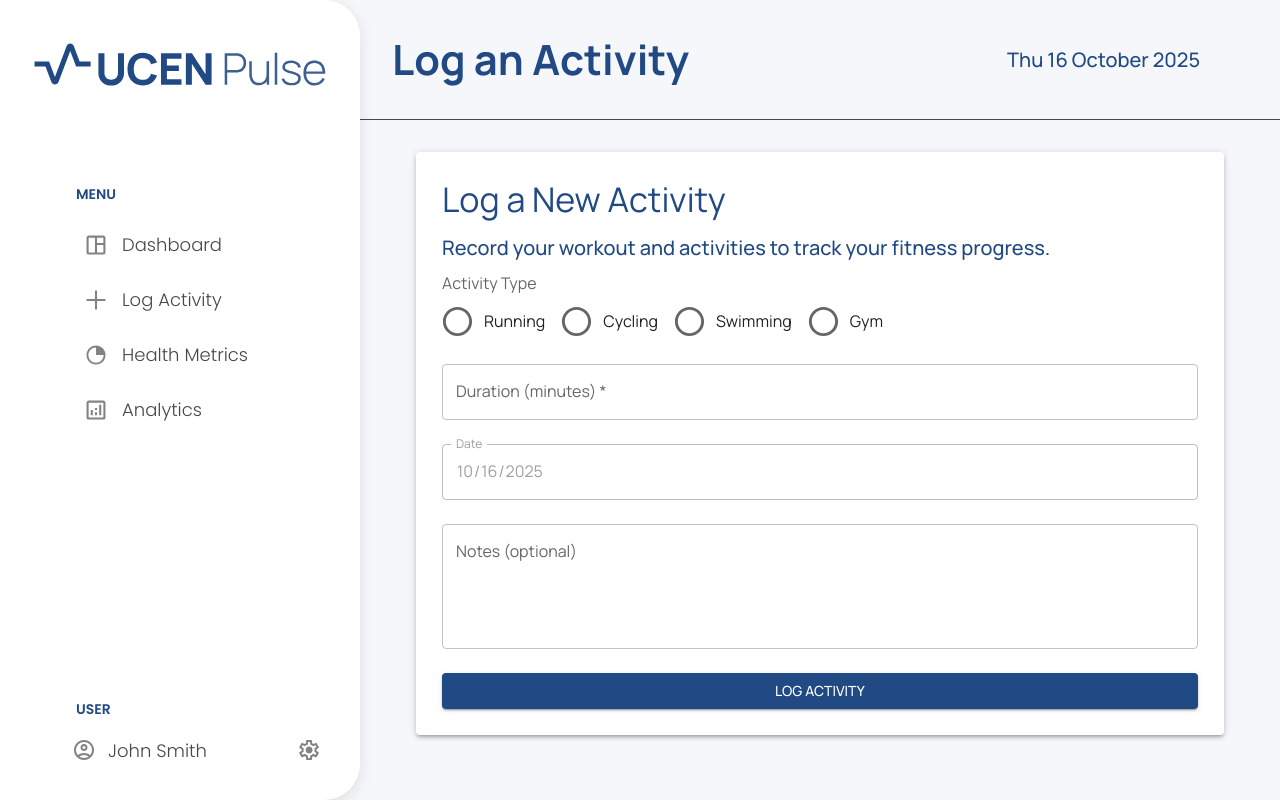
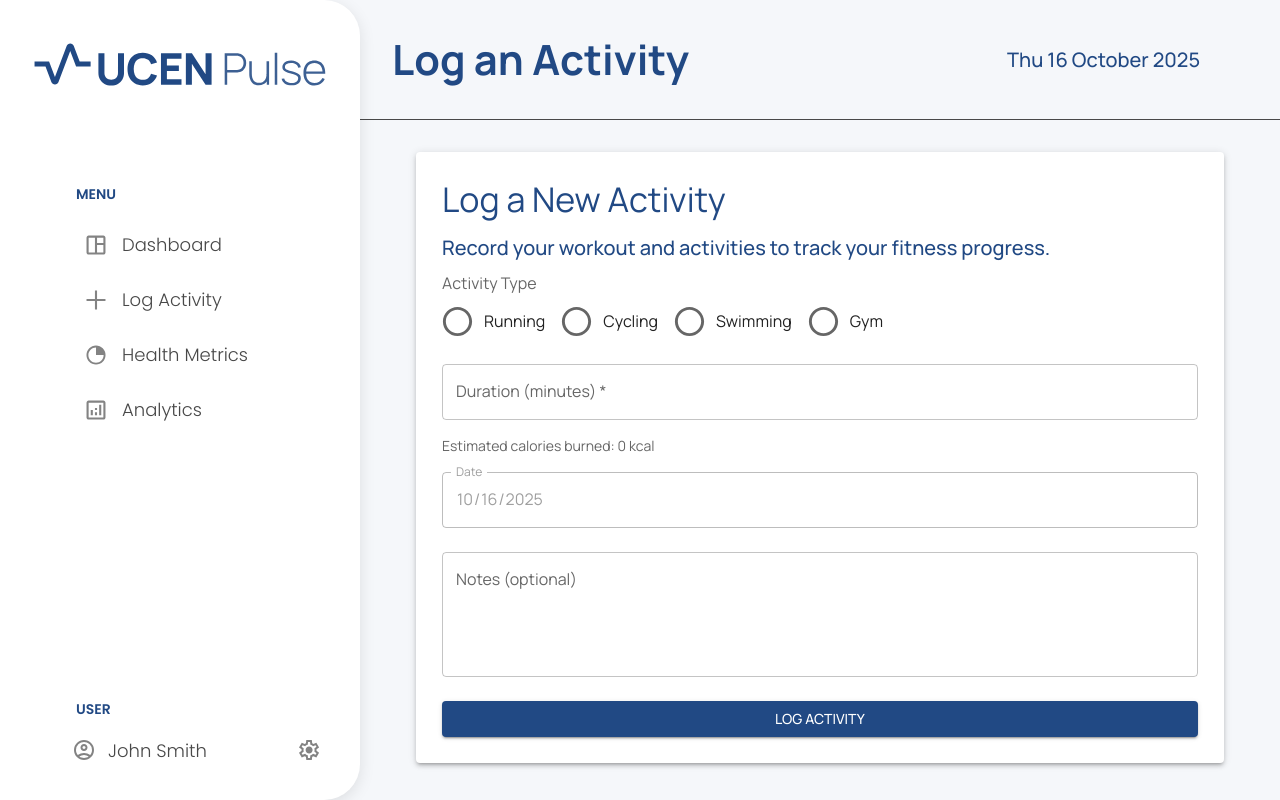
Before and after one commit to Liam2705/UCENPulse-Fitness-Tracker, a React (Vite) app: page /log-activity in a window 1280 px wide. Built offline with nearby package versions, Linux system fonts and the light colour scheme; some icons are missing.

Commit message:
added dynamic estimed calories burned helper text in log activity form

```diff
--- a/src/components/forms/ActivityForm.jsx
+++ b/src/components/forms/ActivityForm.jsx
@@ -1,4 +1,4 @@
-import React, { useState } from 'react';
+import React, { useState, useEffect } from 'react';
 import {
   Container,
   TextField,
@@ -35,6 +35,21 @@ const ActivityForm = () => {
     Gym: 5.0
   };
 
+  /*
+  Calculating the estimated calories burned based on activity type and duration using MET values.
+  It it also used to dynamically update the estimated calories burned as user inputs data.
+  */
+  useEffect(() => {
+    if (activityType && duration) {
+      const MET = activityValues[activityType];
+      const weightKg = 70;
+      const calories = (MET * 3.5 * weightKg / 200) * Number(duration);
+      setCaloriesBurned(Math.round(calories));
+    } else {
+      setCaloriesBurned(0);
+    }
+  }, [activityType, duration]);
+
   const handleSubmit = (e) => {
     e.preventDefault();
     const currentDate = new Date().toISOString().split('T')[0];
@@ -52,12 +67,7 @@ const ActivityForm = () => {
 
     const activityData = { activityType, duration: Number(duration), caloriesBurned, date, notes };
 
-    // Calculating the estimated calories burned based on activity type and duration using MET values
-    const MET = activityValues[activityType];
-    const weightKg = 70;
-    const calories = (MET * 3.5 * weightKg / 200) * Number(duration);
-    activityData.caloriesBurned = Math.round(calories);
-    setCaloriesBurned(activityData.caloriesBurned);
+
 
     // Retrieve current metrics from localStorage
     let healthMetrics = JSON.parse(localStorage.getItem('healthMetrics')) || [];
@@ -132,6 +142,10 @@ const ActivityForm = () => {
             helperText={error.includes('Duration') ? error : ''}
           />
 
+          <Typography variant="body2" color="textSecondary" style={{ marginTop: '8px' }}>
+            Estimated calories burned: {caloriesBurned || 0} kcal
+          </Typography>
+
           <TextField
             type="date"
             fullWidth
```
